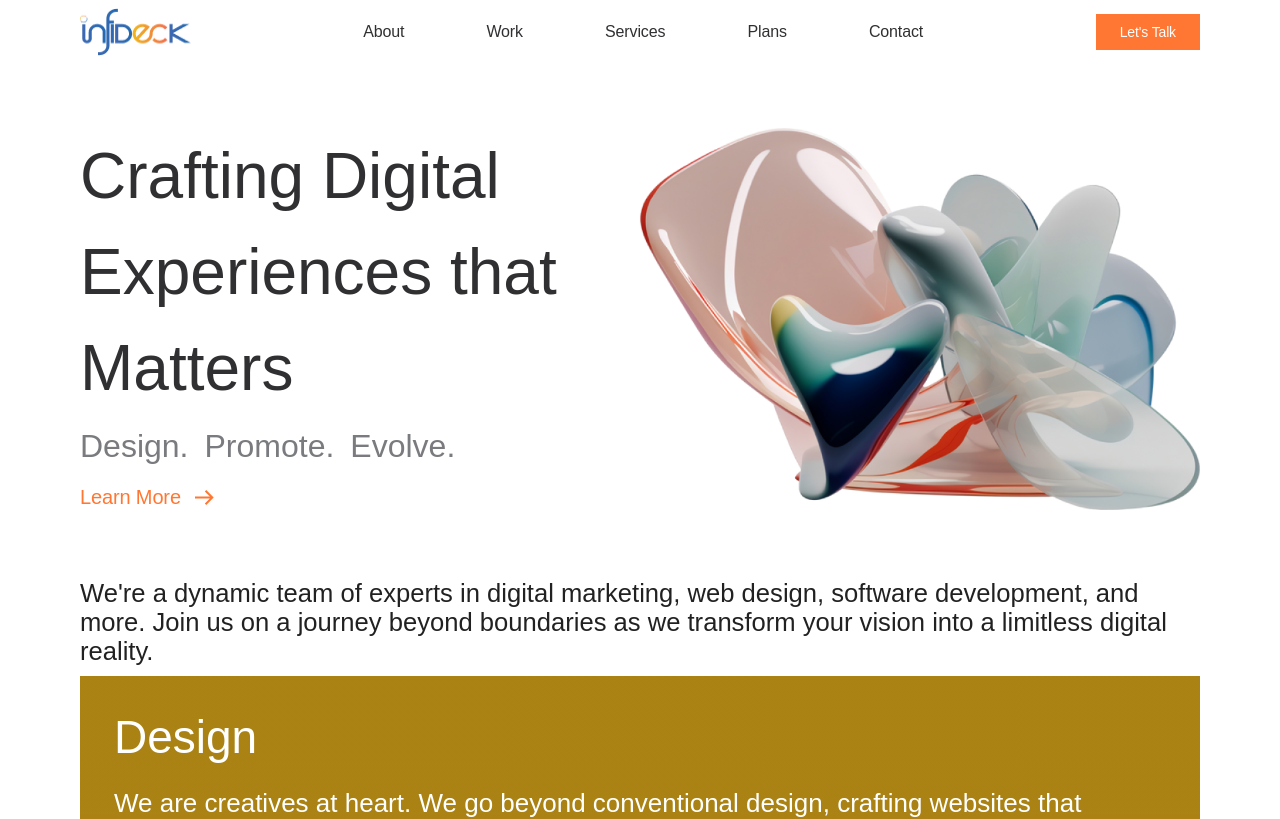
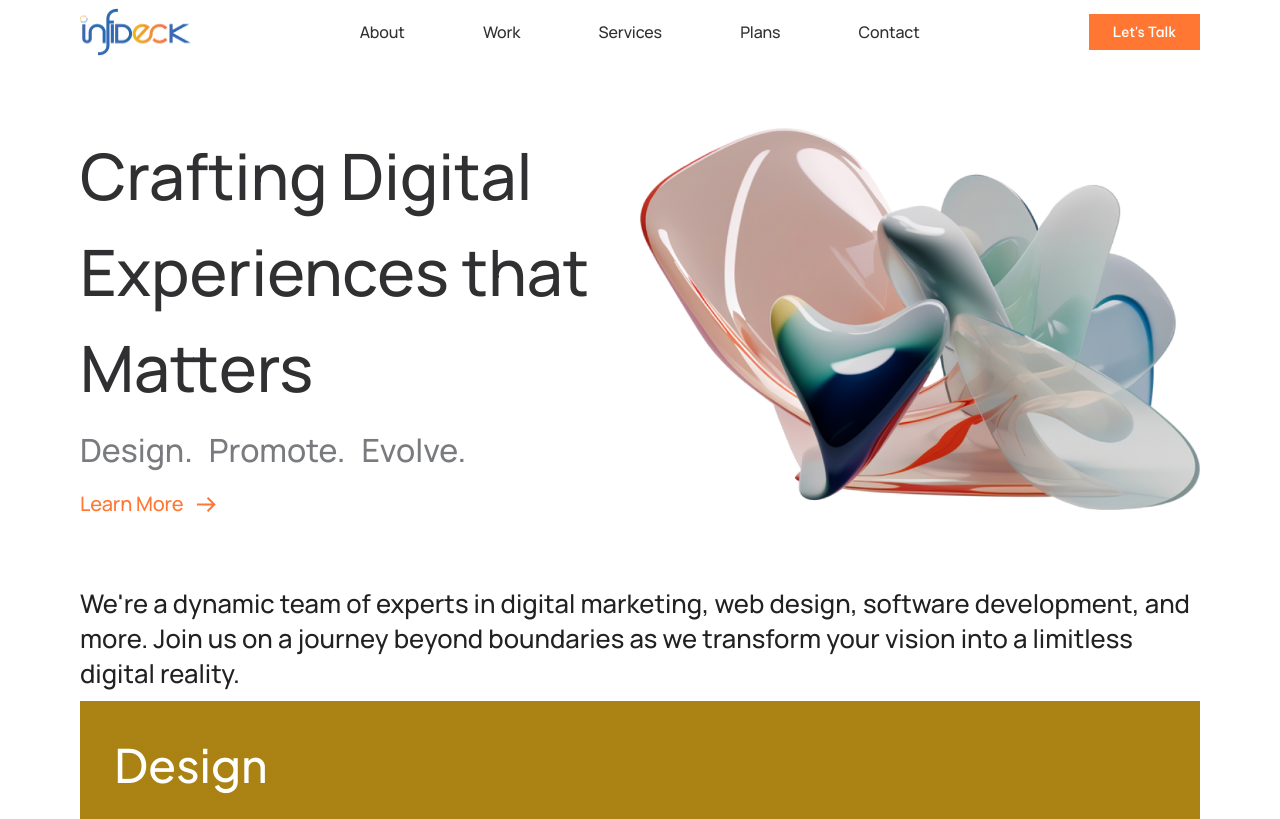
Before and after one commit to sanathsb98/sanathsbdevportfolio, a React (Vite) app: page / in a window 1280 px wide. Shown: the top 819 px of the page. Built offline with nearby package versions, Linux system fonts and the light colour scheme.

Commit message:
index-css-changed

```diff
--- a/src/index.css
+++ b/src/index.css
@@ -1,3 +1,7 @@
+@import url('https://fonts.googleapis.com/css2?family=Manrope:wght@500&display=swap');
+@import url('https://fonts.googleapis.com/css2?family=Be+Vietnam+Pro:wght@500&family=Manrope:wght@500&display=swap');
+@import url('https://fonts.googleapis.com/css2?family=Be+Vietnam+Pro:wght@500&family=Manrope:wght@500&family=Plus+Jakarta+Sans:wght@500&display=swap');
+
 :root {
   font-family: Inter, system-ui, Avenir, Helvetica, Arial, sans-serif;
   line-height: 1.5;
@@ -12,6 +16,3 @@
   -webkit-font-smoothing: antialiased;
   -moz-osx-font-smoothing: grayscale;
 }
-@import url('https://fonts.googleapis.com/css2?family=Manrope:wght@500&display=swap');
-@import url('https://fonts.googleapis.com/css2?family=Be+Vietnam+Pro:wght@500&family=Manrope:wght@500&display=swap');
-@import url('https://fonts.googleapis.com/css2?family=Be+Vietnam+Pro:wght@500&family=Manrope:wght@500&family=Plus+Jakarta+Sans:wght@500&display=swap');
```
